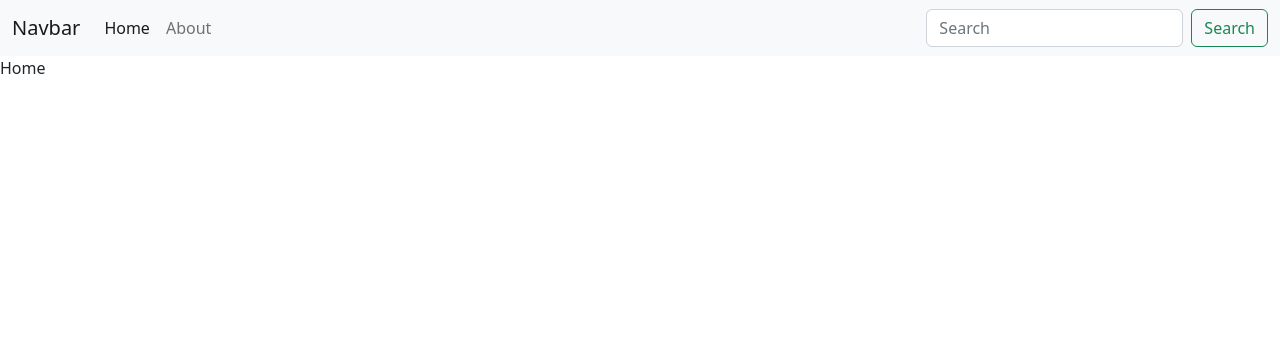
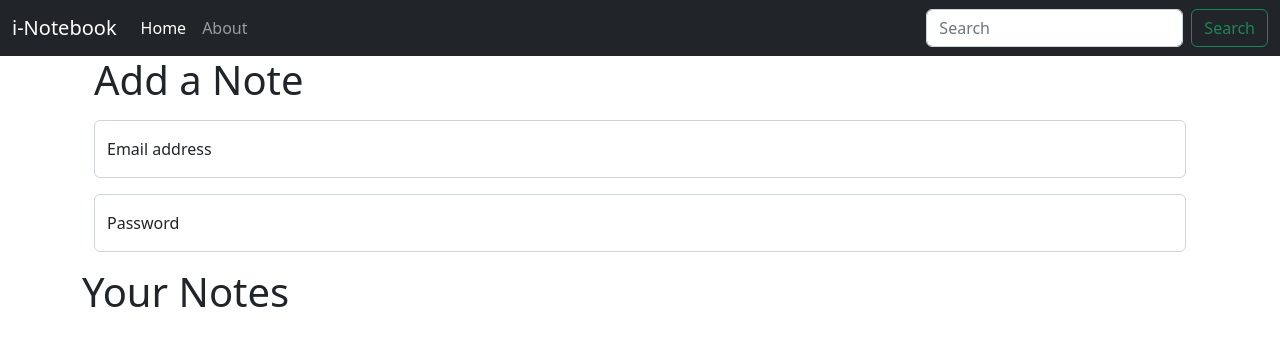
Before and after one commit to imronit2001/iNotebook-React, a React (Create React App) app: page / in a window 1280 px wide. Shown: the top 346 px of the page. Built offline with nearby package versions, Linux system fonts and the light colour scheme.

Commit message:
#59 useLocation Hook in React

```diff
--- a/src/App.js
+++ b/src/App.js
@@ -10,10 +10,12 @@ const App = () => {
     <React.Fragment>
       <NoteState>
         <Navbar />
-        <Routes>
-          <Route exact path="/" element={<Home />} />
-          <Route exact path="/about" element={<About />} />
-        </Routes>
+        <div className="container">
+          <Routes>
+            <Route exact path="/" element={<Home />} />
+            <Route exact path="/about" element={<About />} />
+          </Routes>
+        </div>
       </NoteState>
     </React.Fragment>
   );
--- a/src/components/About.js
+++ b/src/components/About.js
@@ -1,18 +1,9 @@
-import React, { useEffect } from "react";
-import { useContext } from "react";
-import NoteContext from "../context/notes/NoteContext";
+import React from "react";
 
 const About = () => {
-  const a = useContext(NoteContext);
-  useEffect(() => {
-    a.update();
-    // eslint-disable-next-line
-  }, []);
   return (
     <React.Fragment>
-      <div>
-        My name is {a.state.name} and i am in {a.state.class}
-      </div>
+      <div>About</div>
     </React.Fragment>
   );
 };
--- a/src/components/Home.js
+++ b/src/components/Home.js
@@ -1,7 +1,36 @@
 import React from "react";
 
 const Home = () => {
-  return <div>Home</div>;
+  return (
+    <React.Fragment>
+      <div>
+        <div className="container">
+          <h1>Add a Note</h1>
+          <form className="my-3">
+            <div className="form-floating mb-3">
+              <input
+                type="email"
+                className="form-control"
+                id="floatingInput"
+                placeholder="name@example.com"
+              />
+              <label for="floatingInput">Email address</label>
+            </div>
+            <div className="form-floating mb-3">
+              <input
+                type="password"
+                className="form-control"
+                id="floatingPassword"
+                placeholder="Password"
+              />
+              <label for="floatingPassword">Password</label>
+            </div>
+          </form>
+        </div>
+        <h1>Your Notes</h1>
+      </div>
+    </React.Fragment>
+  );
 };
 
 export default Home;
--- a/src/components/Navbar.js
+++ b/src/components/Navbar.js
@@ -1,12 +1,18 @@
 import React from "react";
 import { Link } from "react-router-dom";
+import { useLocation } from "react-router-dom";
 
 const Navbar = () => {
+  let location = useLocation();
+  React.useEffect(() => {
+    console.log(location.pathname);
+  }, [location]);
+
   return (
-    <nav className="navbar navbar-expand-lg navbar-light bg-light">
+    <nav className="navbar navbar-expand-lg navbar-dark bg-dark">
       <div className="container-fluid">
         <Link className="navbar-brand" to="/">
-          Navbar
+          i-Notebook
         </Link>
         <button
           className="navbar-toggler"
@@ -22,12 +28,23 @@ const Navbar = () => {
         <div className="collapse navbar-collapse" id="navbarSupportedContent">
           <ul className="navbar-nav me-auto mb-2 mb-lg-0">
             <li className="nav-item">
-              <Link className="nav-link active" aria-current="page" to="/">
+              <Link
+                className={`nav-link ${
+                  location.pathname === "/" ? "active" : ""
+                }`}
+                aria-current="page"
+                to="/"
+              >
                 Home
               </Link>
             </li>
             <li className="nav-item">
-              <Link className="nav-link" to="/about">
+              <Link
+                className={`nav-link ${
+                  location.pathname === "/about" ? "active" : ""
+                }`}
+                to="/about"
+              >
                 About
               </Link>
             </li>
--- a/src/context/notes/NoteState.js
+++ b/src/context/notes/NoteState.js
@@ -17,7 +17,7 @@ const NoteState = (props) => {
     );
   };
   return (
-    <NoteContext.Provider value={{ state, update }}>
+    <NoteContext.Provider >
       {props.children}
     </NoteContext.Provider>
   );
```
